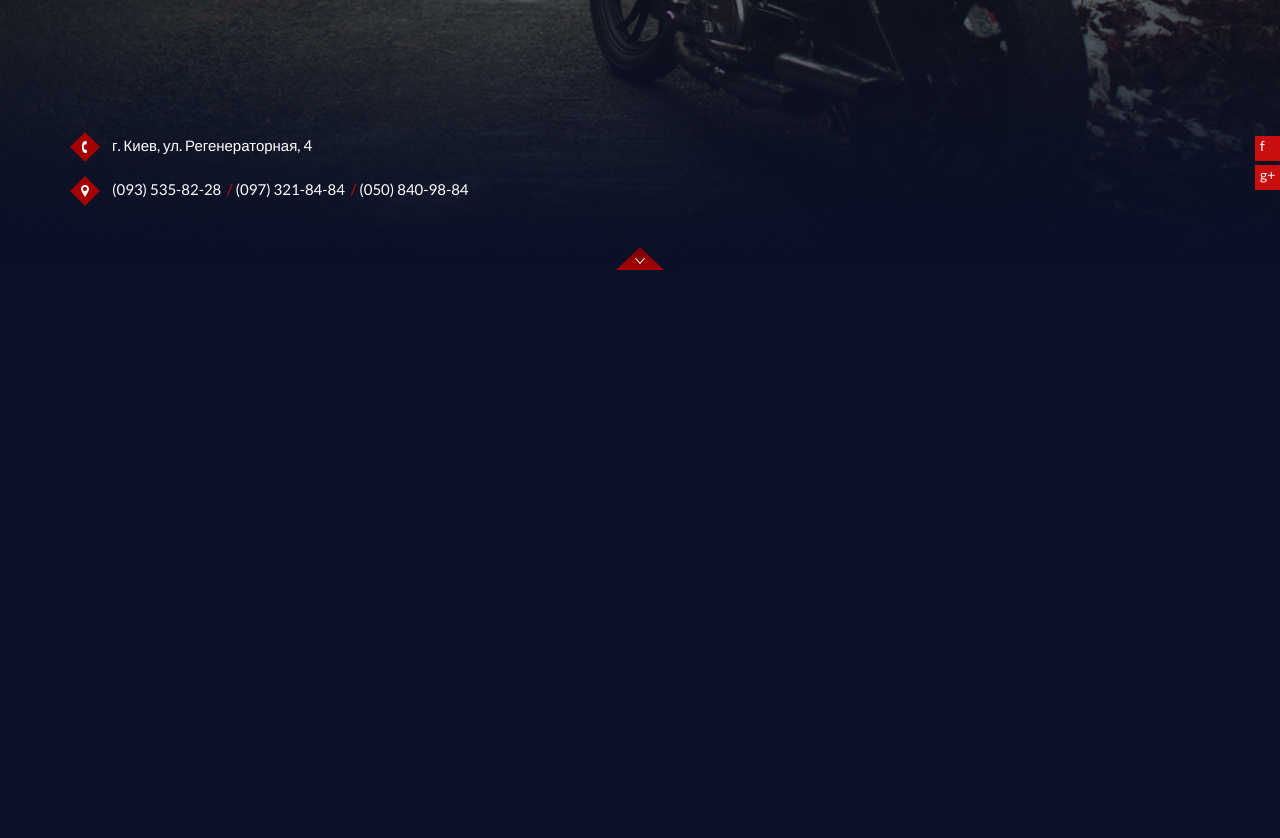
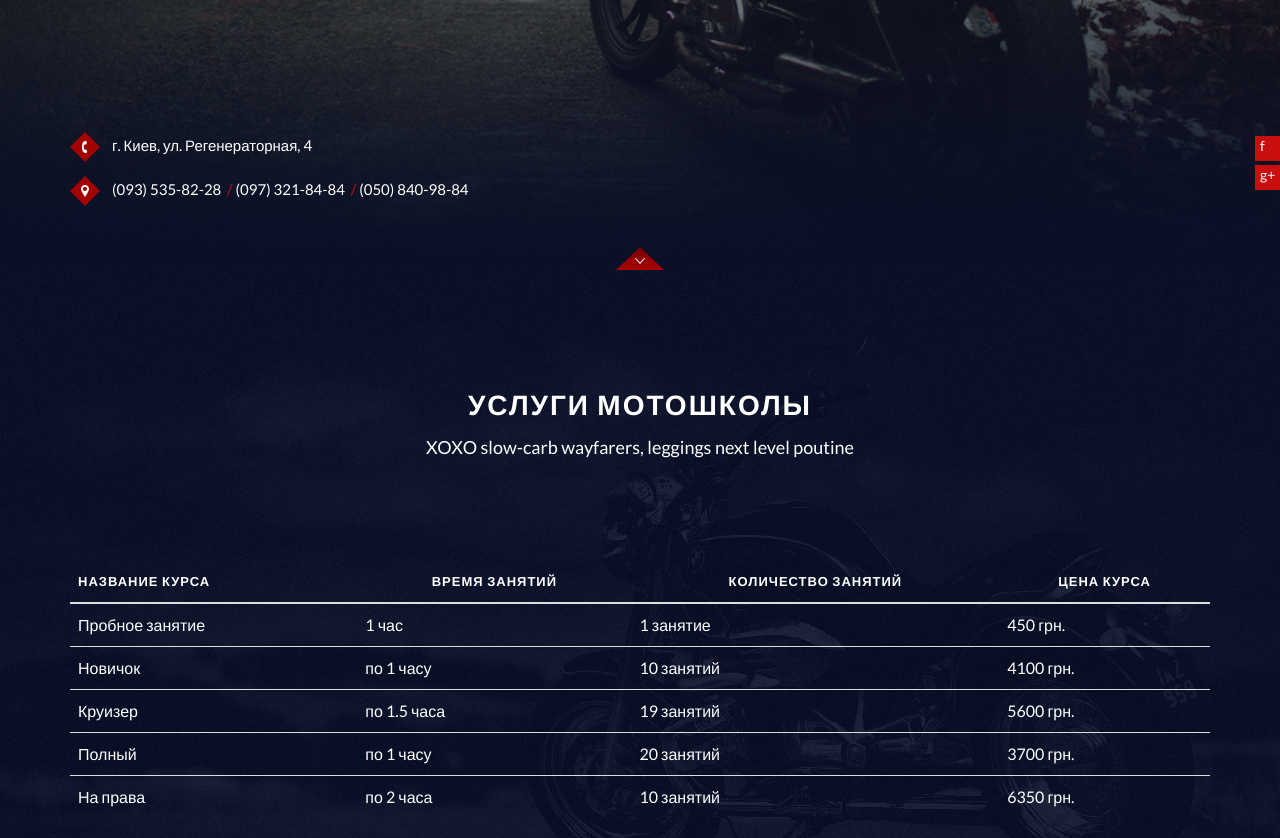
Before and after one commit to sergeybro/sergeybro.github.io, a plain HTML site: page ridelikepro/index.html in a window 1280 px wide. Shown: the part 530-1368 px from the top of the page. Before the commit the page ends 800 px from the top, so only its background shows below. Drawn offline with Linux system fonts and the light colour scheme; files whose address does not match are found by name.

Commit message:
table added

```diff
--- a/ridelikepro/assets/less/main.less
+++ b/ridelikepro/assets/less/main.less
@@ -1,25 +1,26 @@
 @import url(https://fonts.googleapis.com/css?family=Lato:700,900,300,400);
 
-/*   Variables   */
+/*   ======Variables======   */
 @dark-blue: #0B1129;
 @red: #c80e0e;
 
-/*   Mixins   */
+/*   ======Mixins======   */
 .font(@x; @y) {
   font-size: @x;
   line-height: @y;
 }
 
-/*   General   */
-
-body {
+/*   ======General======   */
+body, h1, h2, h3, h4, h5, h6, p, span, ul,li, a {
   font-family: 'Lato', Helvetica, sans-serif;
-  background-color: @dark-blue;
-  border-radius: 5px;
   color: white;
 }
 
-/*   Navigation header   */
+body {
+  background-color: @dark-blue;
+}
+
+/*   ======Navigation header======   */
 
 .navbar-wrapper {
 
@@ -85,7 +86,7 @@ body {
   }
 }
 
-/*   Bike section   */
+/*   ======Bike section======   */
 
 #bike {
   background: url('../img/proride_image.jpg') center center no-repeat;
@@ -213,3 +214,55 @@ body {
     }
   }
 }
+
+/*   ======services section======   */
+#services {
+  background: url("../img/table-bg.png") center center no-repeat;
+  background-size: cover;
+  padding-top: 100px;
+
+  .services-header {
+    margin-left: auto;
+    margin-right: auto;
+    text-align: center;
+    margin-bottom: 100px;
+    h2 {
+      .font(28px; 28px);
+      font-weight: 700;
+      text-transform: uppercase;
+      letter-spacing: 2px;
+      margin-bottom: 16px;
+    }
+    p {
+      .font(18px; 26px);
+    }
+  }
+
+  .services-table {
+    thead {
+      th {
+        text-transform: uppercase;
+        .font(13px; 26px);
+        font-weight: 700;
+        letter-spacing: 1px;
+        text-align: center;
+
+        &:first-child {
+          text-align: left;
+        }
+      }
+    }
+    tbody {
+      td {
+        .font(16px; 26px);
+        a:hover {
+          color: @red;
+        }
+
+        &:first-child {
+          text-align: left;
+        }
+      }
+    }
+  }
+}
--- a/ridelikepro/index.html
+++ b/ridelikepro/index.html
@@ -88,9 +88,58 @@
     </div>
 </section> <!--End Bike-->
 
-<section>
+<section id="services">
+    <div class="services-header">
+        <h2>услуги мотошколы</h2>
+        <p>XOXO slow-carb wayfarers, leggings next level poutine</p>
+        </div>
+        <div class="container">
+            <table class="table services-table">
+                <thead>
+                    <tr>
+                        <th>название курса</th>
+                        <th>время занятий</th>
+                        <th>количество занятий</th>
+                        <th>цена курса</th>
+                    </tr>
+                </thead>
+                <tbody>
+                    <tr>
+                        <td><a href="/">Пробное занятие</a></td>
+                        <td>1 час</td>
+                        <td>1 занятие</td>
+                        <td>450 грн.</td>
+                    </tr>
+                    <tr>
+                        <td><a href="/">Новичок</a></td>
+                        <td>по 1 часу</td>
+                        <td>10 занятий</td>
+                        <td>4100 грн.</td>
+                    </tr>
+                    <tr>
+                        <td><a href="/">Круизер</a></td>
+                        <td>по 1.5 часа</td>
+                        <td>19 занятий</td>
+                        <td>5600 грн.</td>
+                    </tr>
+                    <tr>
+                        <td><a href="/">Полный</a></td>
+                        <td>по 1 часу</td>
+                        <td>20 занятий</td>
+                        <td>3700 грн.</td>
+                    </tr>
+                    <tr>
+                        <td><a href="/">На права</a></td>
+                        <td>по 2 часа</td>
+                        <td>10 занятий</td>
+                        <td>6350 грн.</td>
+                    </tr>
+                </tbody>
+            </table>
+        </div>
+    </div><!--   End table   -->
 
-</section>
+</section><!--   End services   -->
 
 <section>
 
```
Also changed, not shown: ridelikepro/assets/css/main.css, ridelikepro/assets/img/akciya.png (added), ridelikepro/assets/img/table-bg.png (added).
